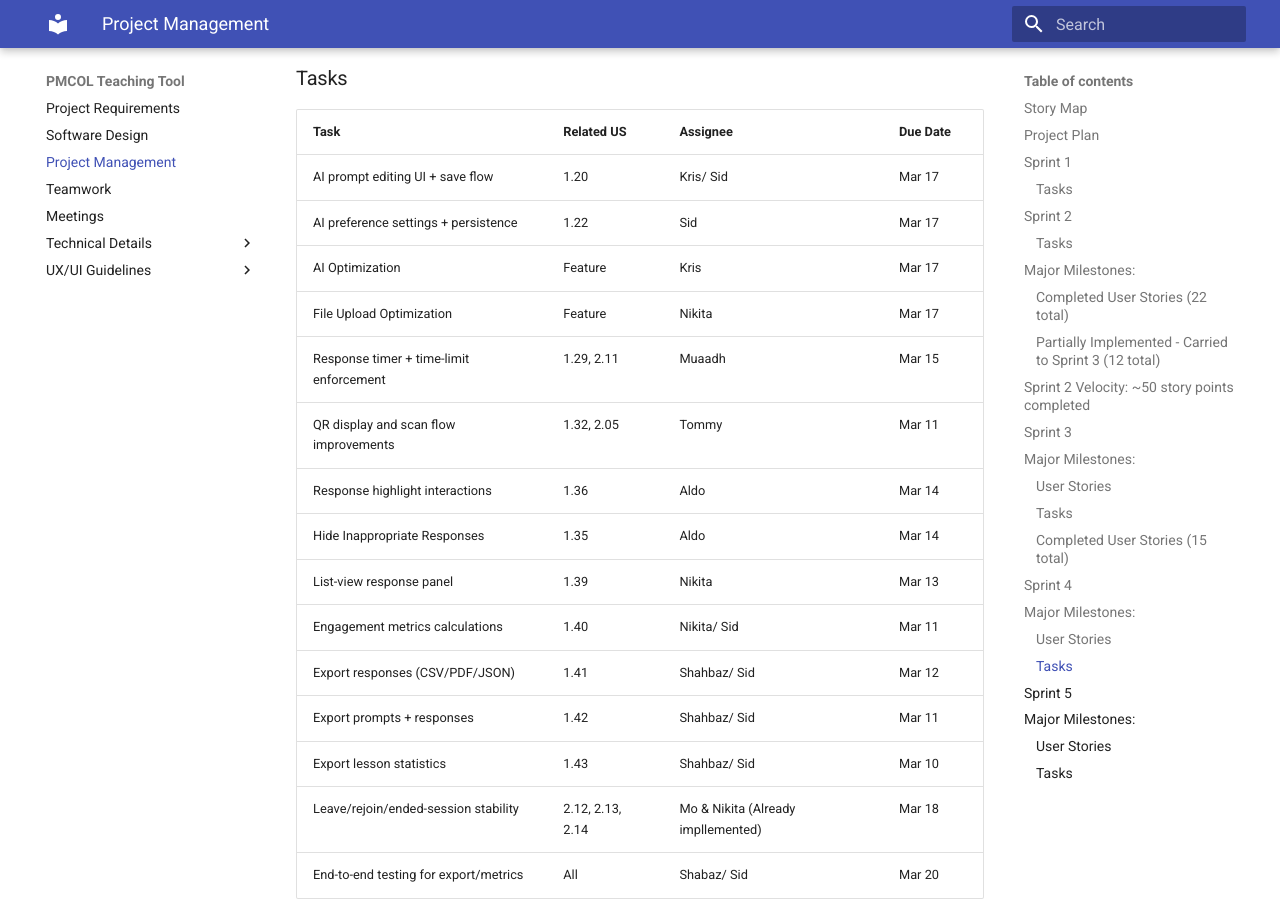
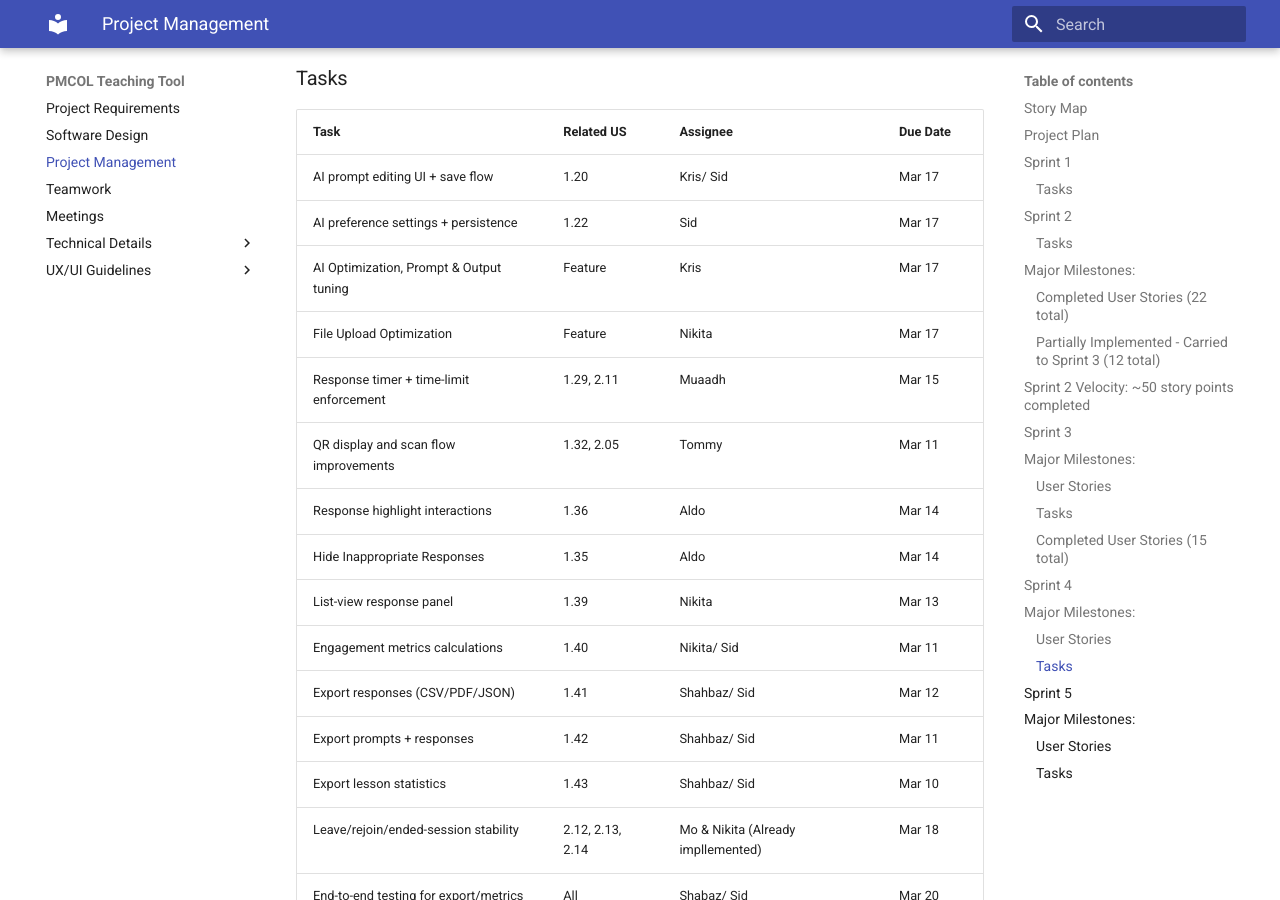
Before and after one commit to siddhantgoel7/Prompt-Ed, an MkDocs documentation site: the page built from docs/project-management.md, in a window 1280 px wide and 900 px high, scrolled down 10364 px. Built offline with MkDocs 1.6.1 and Material for MkDocs 9.7.7, drawn with Linux system fonts in a browser that asks for light colours.

Commit message:
Update AI Optimization task description

```diff
--- a/docs/project-management.md
+++ b/docs/project-management.md
@@ -260,7 +260,7 @@ Sprint 4 delivers **data export, session history, and engagement metrics** with
 | --------------------------------------- | ---------------- | ------------ | ------------ |
 | AI prompt editing UI + save flow        | 1.20             | Kris/ Sid    | Mar 17       |
 | AI preference settings + persistence    | 1.22             | Sid          | Mar 17       |
-| AI Optimization                         | Feature          | Kris         | Mar 17       |
+| AI Optimization, Prompt & Output tuning | Feature          | Kris         | Mar 17       |
 | File Upload Optimization                | Feature          | Nikita       | Mar 17       |
 | Response timer + time-limit enforcement | 1.29, 2.11       | Muaadh       | Mar 15       |
 | QR display and scan flow improvements   | 1.32, 2.05       | Tommy        | Mar 11       |
```
